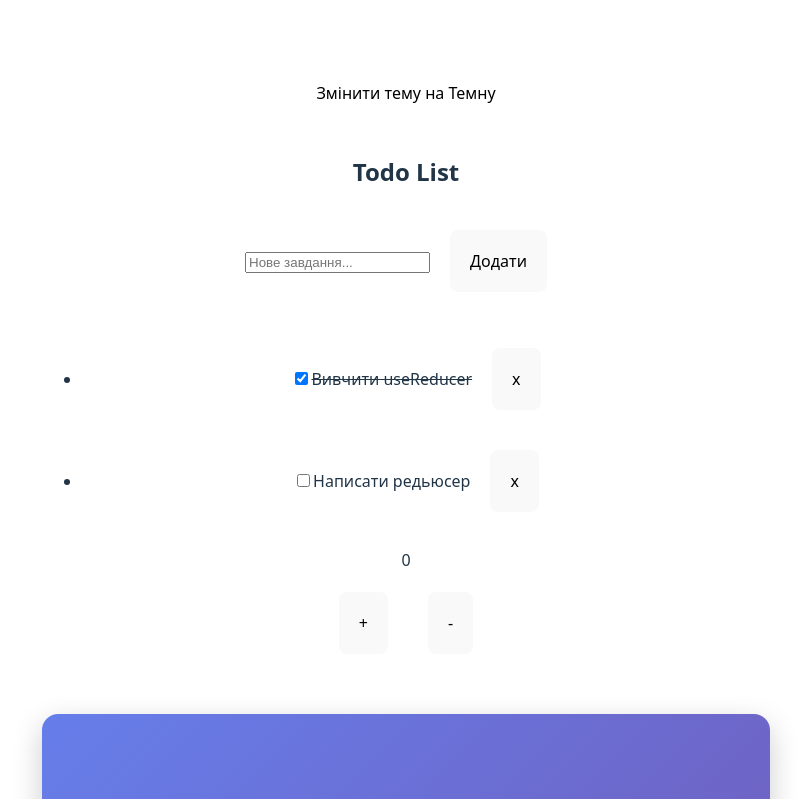
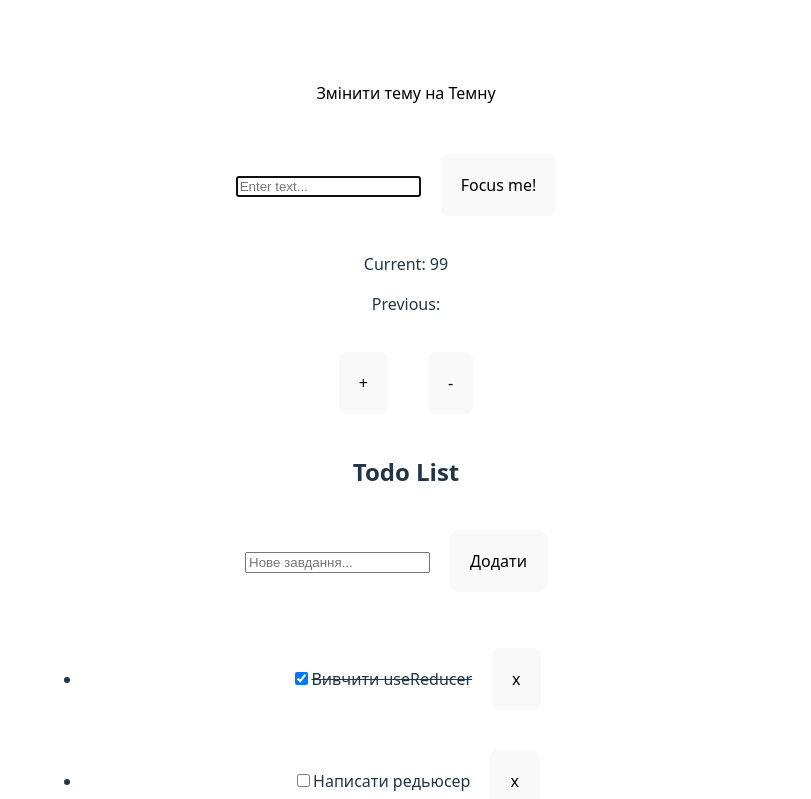
Before and after one commit to fullstack-and-test/react-redux-course, a React (Vite) app: page / in a window 1280 px wide. Shown: the top 799 px of the page, without its empty margins (234-1045 px from the left). Built offline with nearby package versions, Linux system fonts and the light colour scheme.

Commit message:
Added hw useRef

```diff
--- a/src/App.jsx
+++ b/src/App.jsx
@@ -19,12 +19,14 @@ import NavigationMenu from "./components/NavigationMenu";
 import RestaurantMenu from "./components/RestaurantMenu";
 import HighScores from "./components/HighScores.jsx";
 import LifecycleDemo from "./components/LifecycleDemo.jsx";
+import ThemeButton from "./components/ThemeButton";
+import TodoList from "./components/TodoList";
+import FocusControl from "./components/FocusControl";
+import CounterHistory from "./components/CounterHistory";
 
 import { topFilms, actions, user, menuData } from "./constants.js";
 
 import { ThemeContext } from "./ThemeContext.js";
-import ThemeButton from "./components/ThemeButton";
-import TodoList from "./components/TodoList";
 
 function App() {
   const [theme, setTheme] = useState("light");
@@ -37,9 +39,10 @@ function App() {
     <ThemeContext.Provider value={{ theme, toggleTheme }}>
       <main className={theme}>
         <ThemeButton />
+        <FocusControl />
+        <CounterHistory />
         <TodoList />
         <LifecycleDemo />
-
         <NavigationMenu />
         <HighScores />
         <UserProfile user={user} />
--- /dev/null
+++ b/src/components/CounterHistory.jsx
@@ -0,0 +1,32 @@
+import { useEffect, useRef, useState } from "react";
+
+export default function CounterHistory() {
+  const [counter, setCounter] = useState(99);
+
+  const prevCounterRef = useRef(null);
+
+  //useEffect(() => {
+  //  inputRef.current?.focus();
+  //}, []);
+
+  useEffect(() => {
+    prevCounterRef.current = counter;
+  }, [counter]);
+
+  const handleIncrement = () => {
+    setCounter((prev) => prev + 1);
+  };
+
+  const handleDecrement = () => {
+    setCounter((prev) => prev - 1);
+  };
+
+  return (
+    <div>
+      <p>Current: {counter}</p>
+      <p>Previous: {prevCounterRef.current}</p>
+      <button onClick={handleIncrement}>+</button>
+      <button onClick={handleDecrement}>-</button>
+    </div>
+  );
+}
--- /dev/null
+++ b/src/components/FocusControl.jsx
@@ -0,0 +1,20 @@
+import { useEffect, useRef } from "react";
+
+export default function FocusControl() {
+  const inputRef = useRef(null);
+
+  useEffect(() => {
+    inputRef.current?.focus();
+  }, []);
+  const handleFocus = () => {
+    inputRef.current?.focus();
+
+  };
+
+  return (
+    <div>
+      <input type="text" ref={inputRef} placeholder="Enter text..." />
+      <button onClick={handleFocus}>Focus me!</button>
+    </div>
+  );
+}
```
